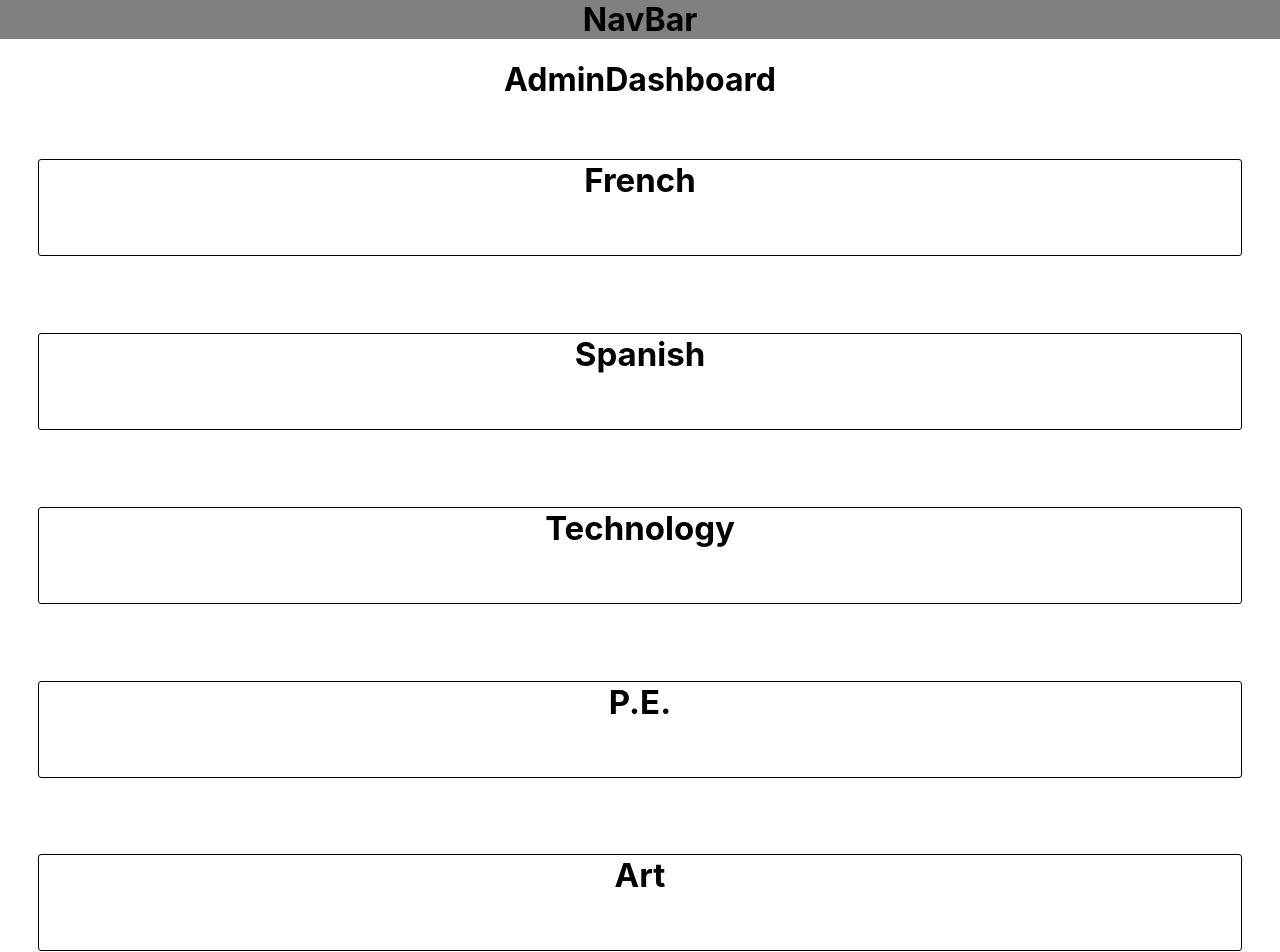
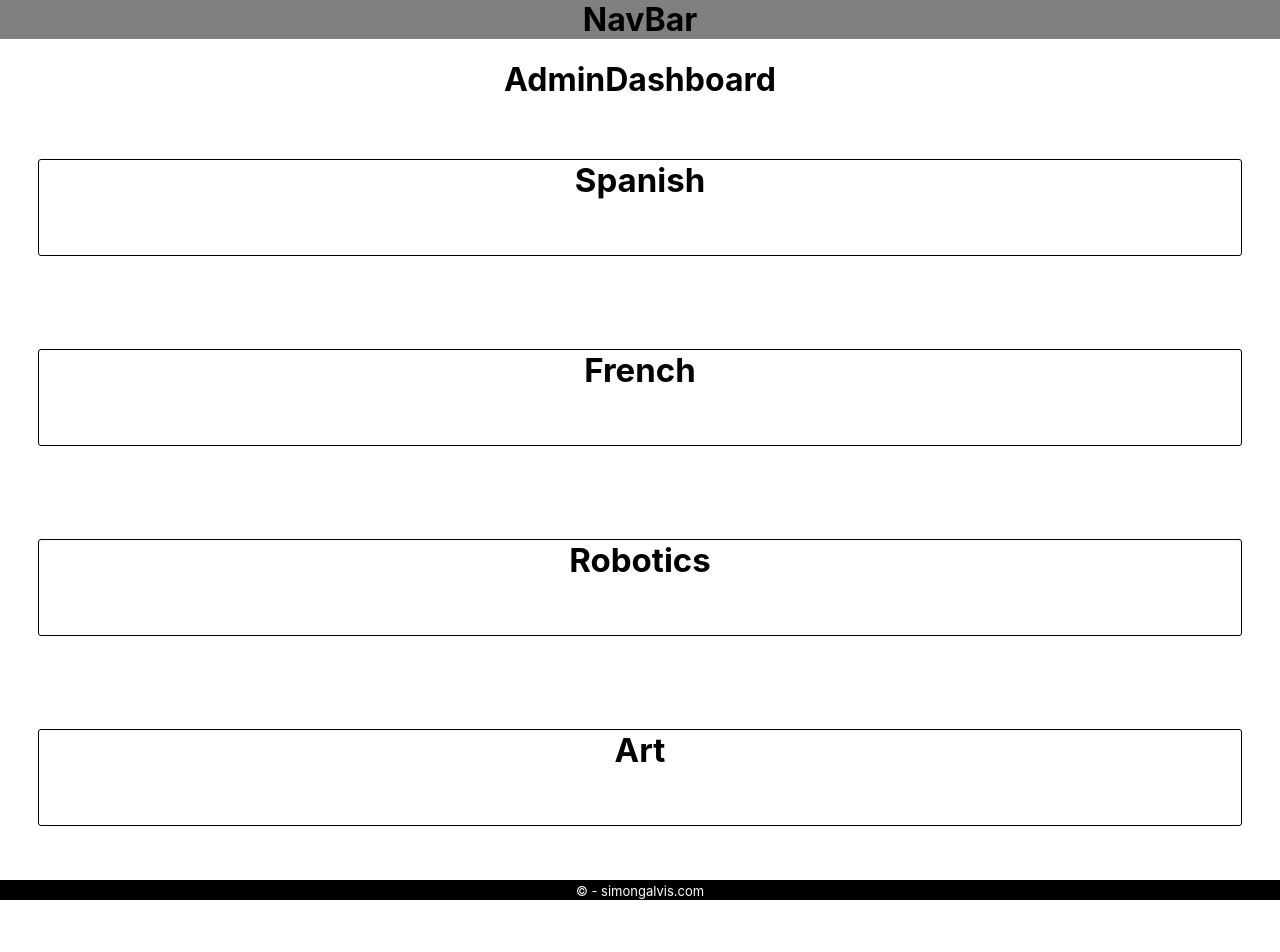
Before and after one commit to simongalvis/allinrecruits-client, a React (Create React App) app: page /admin-dashboard in a window 1280 px wide. Shown: the top 952 px of the page. After the commit the page ends 900 px from the top, so only its background shows below. Built offline with nearby package versions, Linux system fonts and the light colour scheme; no server answers.

Commit message:
Refactor subject tiles

```diff
--- a/src/AdminDashboard/AdminDashboard.js
+++ b/src/AdminDashboard/AdminDashboard.js
@@ -5,28 +5,27 @@ import { Link } from 'react-router-dom';
 
 class AdminDashboard extends React.Component{
 
+
+
     render(){
+
+        const subjects = ['Spanish','French','Robotics','Art']
+
+
         return(
             <div className="AdminDashboard">
                 <NavBar/>
                 <h1>AdminDashboard</h1>
-                <ul id="job-position-tiles">
+                {
+                    subjects.map(subject =>(
+                        <ul id="job-position-tiles">
                     <Link to="applicant-list">
-                        <li className="job-tile"><b>French</b></li>
-                    </Link>
-                    <Link to="applicant-list">
-                        <li className="job-tile"><b>Spanish</b></li>
-                    </Link>
-                    <Link to="applicant-list">
-                        <li className="job-tile"><b>Technology</b></li>
-                    </Link>
-                    <Link to="applicant-list">
-                        <li className="job-tile"><b>P.E.</b></li>
-                    </Link>
-                    <Link to="applicant-list">
-                        <li className="job-tile"><b>Art</b></li>
+                        <li className="job-tile"><b>{subject}</b></li>
                     </Link>
                 </ul>
+                    ))
+                }
+
             </div>
         )
     }
```
